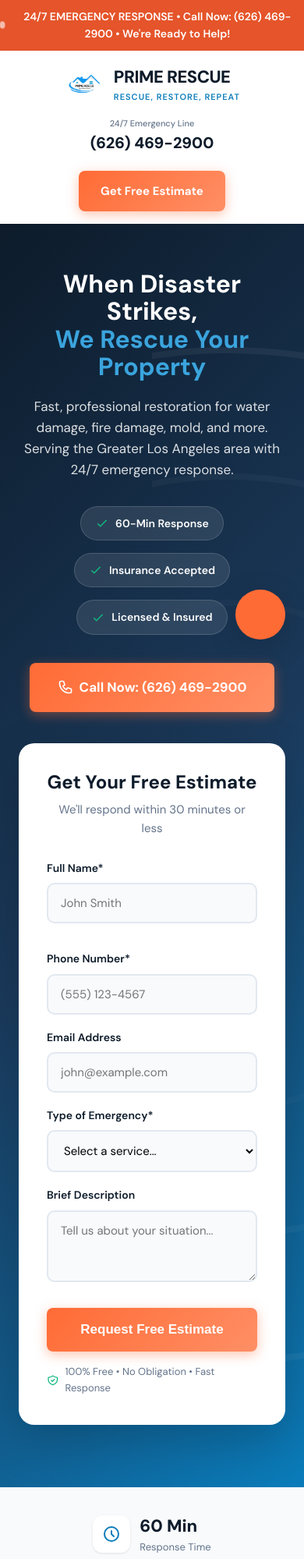
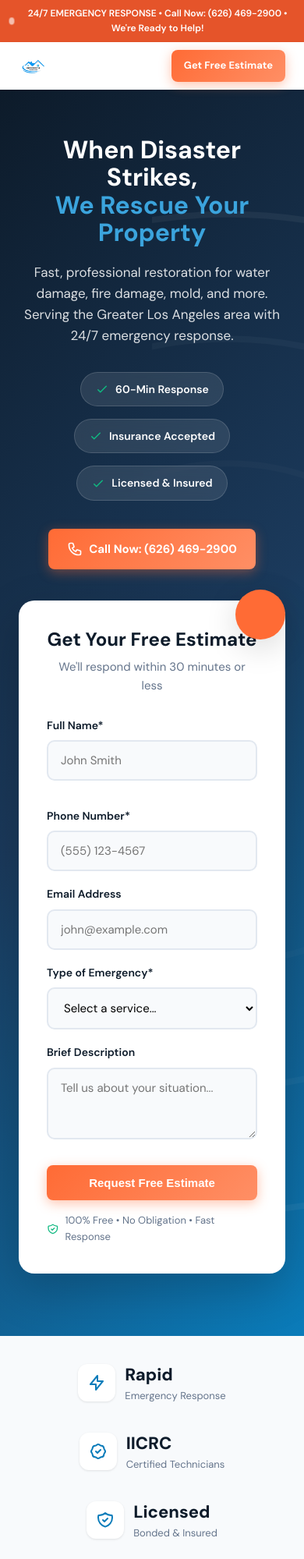
Before and after one commit to Sako94/primerescue24, a plain HTML site: page index.html in a window 390 px wide. Shown: the top 1999 px of the page at 78% size. Drawn offline with Linux system fonts and the light colour scheme.

Commit message:
update mobile header / footer

```diff
--- a/index.html
+++ b/index.html
@@ -1218,17 +1218,46 @@
 
         @media (max-width: 768px) {
             .header-content {
-                flex-direction: column;
-                gap: 16px;
+                flex-direction: row;
+                justify-content: space-between;
+                gap: 8px;
+                padding: 0;
+            }
+
+            header {
+                padding: 10px 0;
+            }
+
+            .logo img {
+                height: 36px;
+            }
+
+            .logo-text {
+                display: none;
             }
 
             .header-cta {
-                flex-direction: column;
-                width: 100%;
+                flex-direction: row;
+                gap: 8px;
             }
 
             .header-phone {
-                align-items: center;
+                display: none;
+            }
+
+            .btn {
+                padding: 10px 16px;
+                font-size: 13px;
+            }
+
+            .btn-lg {
+                padding: 14px 24px;
+                font-size: 15px;
+            }
+
+            .emergency-banner {
+                font-size: 12px;
+                padding: 8px 12px;
             }
 
             .hero {
@@ -1284,8 +1313,27 @@
                 text-align: center;
             }
 
+            .footer-brand {
+                max-width: 100%;
+                display: flex;
+                flex-direction: column;
+                align-items: center;
+            }
+
+            .footer-brand p {
+                text-align: center;
+            }
+
+            .footer-logo {
+                justify-content: center;
+            }
+
             .footer-contact {
                 align-items: center;
+            }
+
+            .footer-contact-item {
+                justify-content: center;
             }
 
             .footer-bottom {
@@ -1418,12 +1466,12 @@
                 <div class="trust-item">
                     <div class="trust-icon">
                         <svg xmlns="http://www.w3.org/2000/svg" fill="none" viewBox="0 0 24 24" stroke="currentColor">
-                            <path stroke-linecap="round" stroke-linejoin="round" stroke-width="2" d="M12 8v4l3 3m6-3a9 9 0 11-18 0 9 9 0 0118 0z" />
+                            <path stroke-linecap="round" stroke-linejoin="round" stroke-width="2" d="M13 10V3L4 14h7v7l9-11h-7z" />
                         </svg>
                     </div>
                     <div class="trust-text">
-                        <span class="trust-number">60 Min</span>
-                        <span class="trust-label">Response Time</span>
+                        <span class="trust-number">Rapid</span>
+                        <span class="trust-label">Emergency Response</span>
                     </div>
                 </div>
                 <div class="trust-item">
@@ -1440,12 +1488,12 @@
                 <div class="trust-item">
                     <div class="trust-icon">
                         <svg xmlns="http://www.w3.org/2000/svg" fill="none" viewBox="0 0 24 24" stroke="currentColor">
-                            <path stroke-linecap="round" stroke-linejoin="round" stroke-width="2" d="M17 20h5v-2a3 3 0 00-5.356-1.857M17 20H7m10 0v-2c0-.656-.126-1.283-.356-1.857M7 20H2v-2a3 3 0 015.356-1.857M7 20v-2c0-.656.126-1.283.356-1.857m0 0a5.002 5.002 0 019.288 0M15 7a3 3 0 11-6 0 3 3 0 016 0z" />
+                            <path stroke-linecap="round" stroke-linejoin="round" stroke-width="2" d="M9 12l2 2 4-4m5.618-4.016A11.955 11.955 0 0112 2.944a11.955 11.955 0 01-8.618 3.04A12.02 12.02 0 003 9c0 5.591 3.824 10.29 9 11.622 5.176-1.332 9-6.03 9-11.622 0-1.042-.133-2.052-.382-3.016z" />
                         </svg>
                     </div>
                     <div class="trust-text">
-                        <span class="trust-number">500+</span>
-                        <span class="trust-label">Properties Restored</span>
+                        <span class="trust-number">Licensed</span>
+                        <span class="trust-label">Bonded & Insured</span>
                     </div>
                 </div>
                 <div class="trust-item">
@@ -1455,8 +1503,8 @@
                         </svg>
                     </div>
                     <div class="trust-text">
-                        <span class="trust-number">4.9★</span>
-                        <span class="trust-label">Customer Rating</span>
+                        <span class="trust-number">5-Star</span>
+                        <span class="trust-label">Customer Rated</span>
                     </div>
                 </div>
             </div>
@@ -1816,7 +1864,7 @@
                             <svg xmlns="http://www.w3.org/2000/svg" fill="none" viewBox="0 0 24 24" stroke="currentColor">
                                 <path stroke-linecap="round" stroke-linejoin="round" stroke-width="2" d="M3 8l7.89 5.26a2 2 0 002.22 0L21 8M5 19h14a2 2 0 002-2V7a2 2 0 00-2-2H5a2 2 0 00-2 2v10a2 2 0 002 2z" />
                             </svg>
-                            <span><a href="/cdn-cgi/l/email-protection#dbb2b5bdb49baba9b2b6bea9bea8b8aebee9eff5b8b4b6"><span class="__cf_email__" data-cfemail="573e3931381727253e3a3225322434223265637934383a">[email&#160;protected]</span></a></span>
+                            <span><a href="/cdn-cgi/l/email-protection#dbb2b5bdb49baba9b2b6bea9bea8b8aebee9eff5b8b4b6"><span class="__cf_email__" data-cfemail="573e3931381727253e3a3225322434223265637934383a">info@primerescue24.com</span></a></span>
                         </div>
                         <div class="footer-contact-item">
                             <svg xmlns="http://www.w3.org/2000/svg" fill="none" viewBox="0 0 24 24" stroke="currentColor">
```
